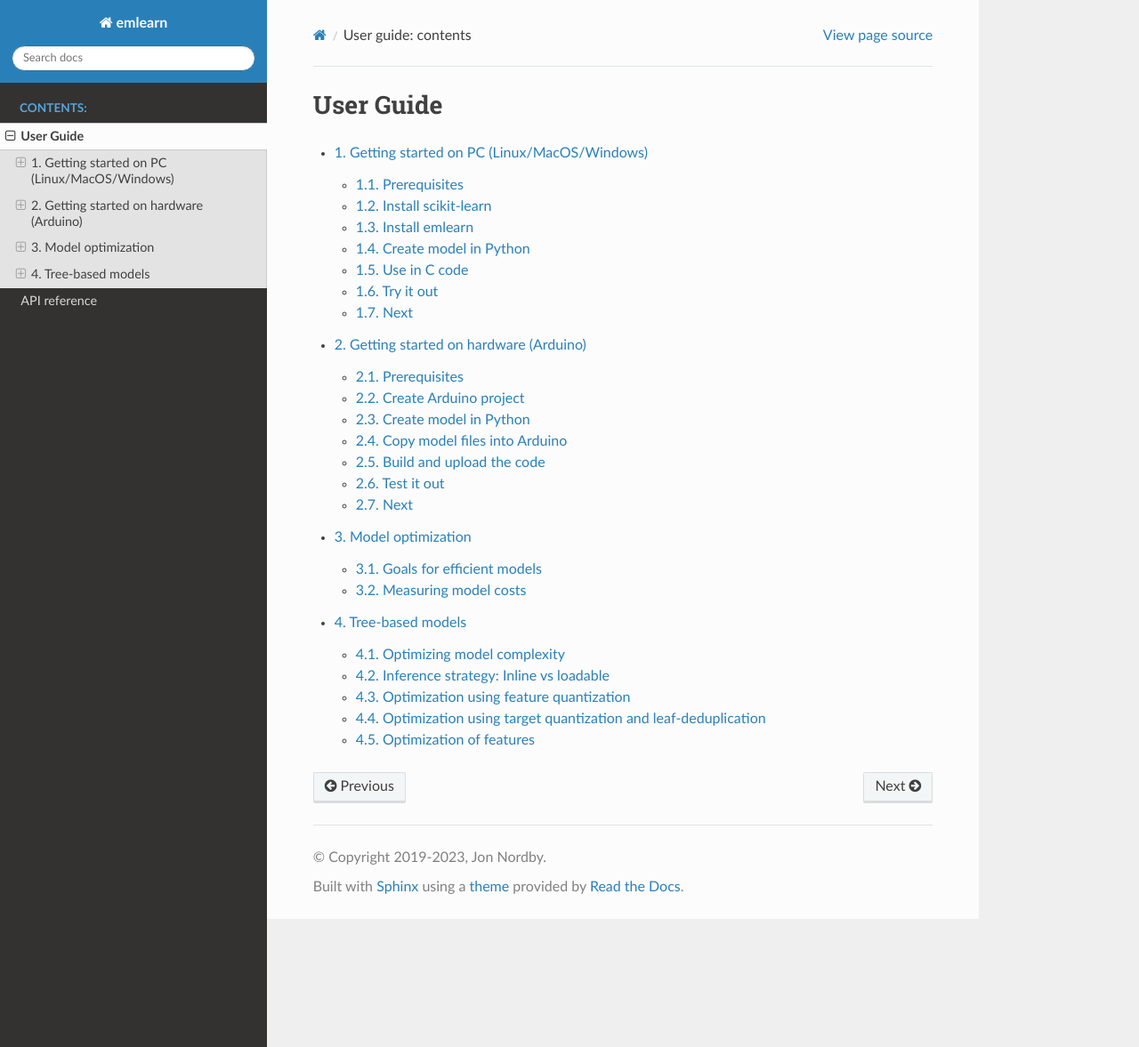
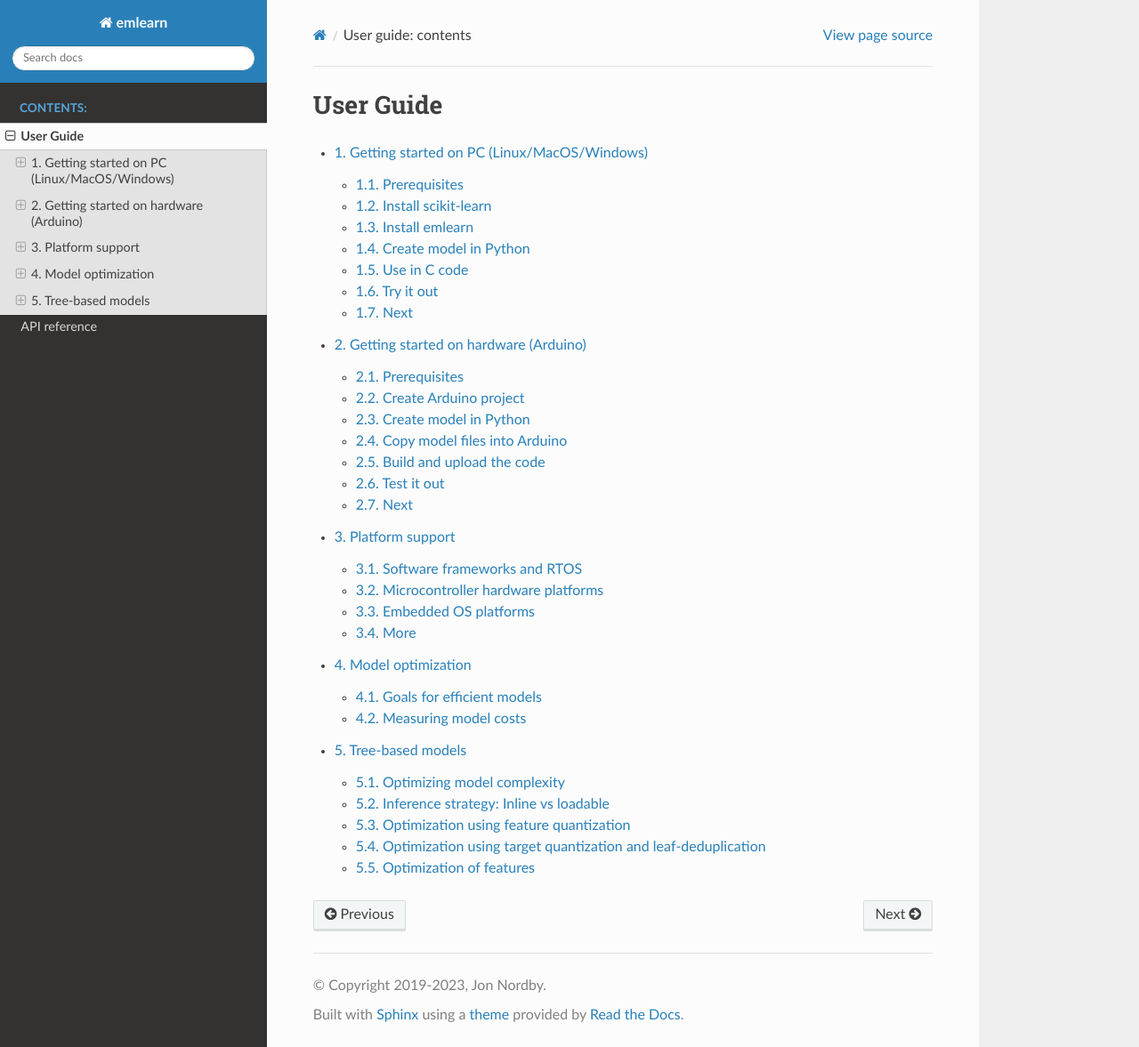
Before and after one commit to emlearn/emlearn, a Sphinx documentation site: the page built from docs/user_guide.rst, in a window 1280 px wide and 1177 px high. Shown: the whole window at 89% size. Built offline with Sphinx 7.4.7 and the Read the Docs theme 2.0.0, drawn with Linux system fonts in a browser that asks for light colours; some of the changed lines change nothing that is shown.

Commit message:
docs: Brief mention of platforms

```diff
--- /dev/null
+++ b/docs/platform_support.md
@@ -0,0 +1,39 @@
+
+## Platform support
+
+emlearn works on *any* hardware platform and SDK with **C99 compiler** support.
+That is practically *all* microcontroller, embedded device and most DSP platforms from the last 20 years.
+For example, emlearn is known to work together with the following.
+
+### Software frameworks and RTOS
+
+- Zephyr
+- MBed
+- Arduino
+- STM32Cube
+- ESP-IDF
+- FreeRTOS
+- Contiki-NG
+- RIOT
+- and so on..
+
+### Microcontroller hardware platforms
+
+- ST STM32F4/STM32L4/STM32F1 et.c.
+- Espressif ESP8266/ESP32
+- Nordic NRF51/NRF52/NRF53/NRF91
+- Atmel AVR8/AVR32
+- Raspberry PI Pico / RP2040
+- and so on...
+
+### Embedded OS platforms
+
+- Linux
+- Windows 10 IoT
+- Android
+- and so on...
+
+### More
+
+This list is **not exhaustive**, and emlearn should work on *any platform* with a C99 compiler.
+If you have used emlearn on a platform not mentioned here, please let us know.
--- a/docs/user_guide.rst
+++ b/docs/user_guide.rst
@@ -16,5 +16,6 @@ User Guide
 
    getting_started_host.rst
    getting_started_arduino.rst
+   platform_support.md
    model_optimization.rst
    tree_based_models.rst
```
